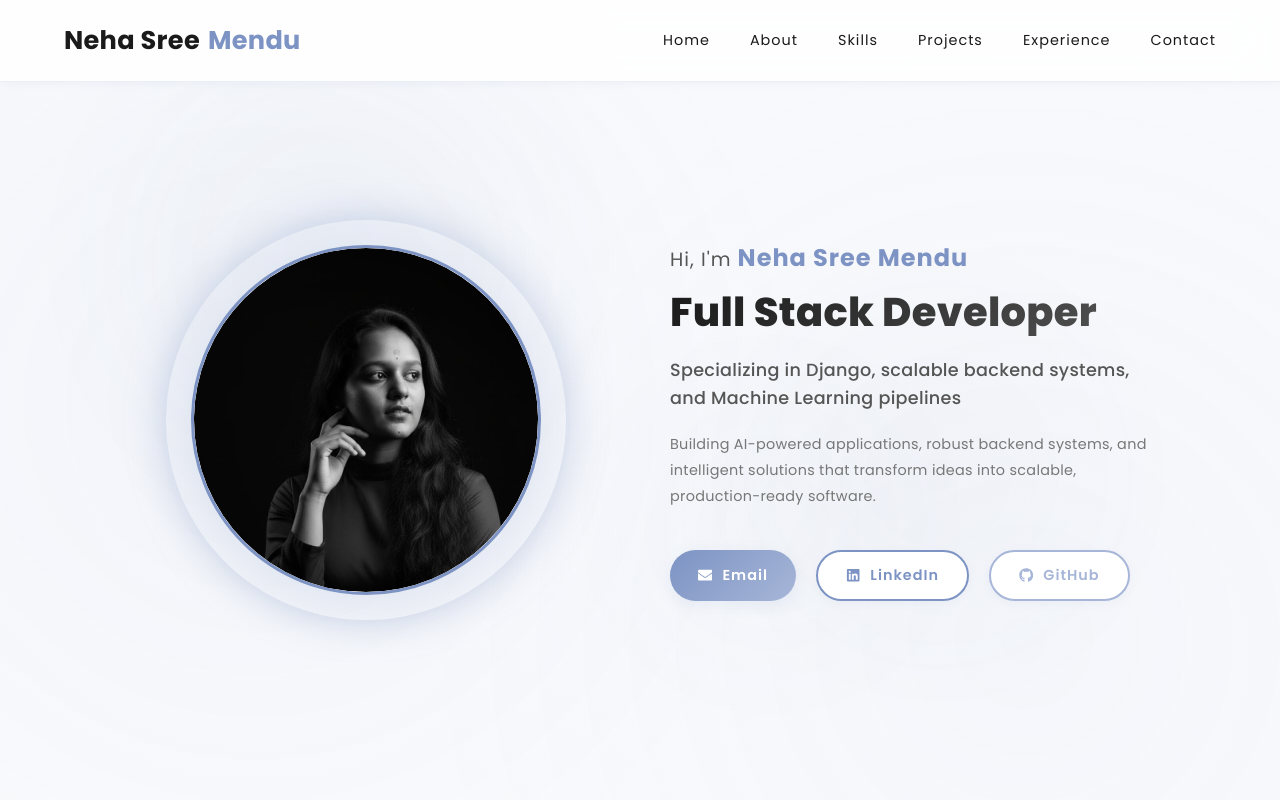
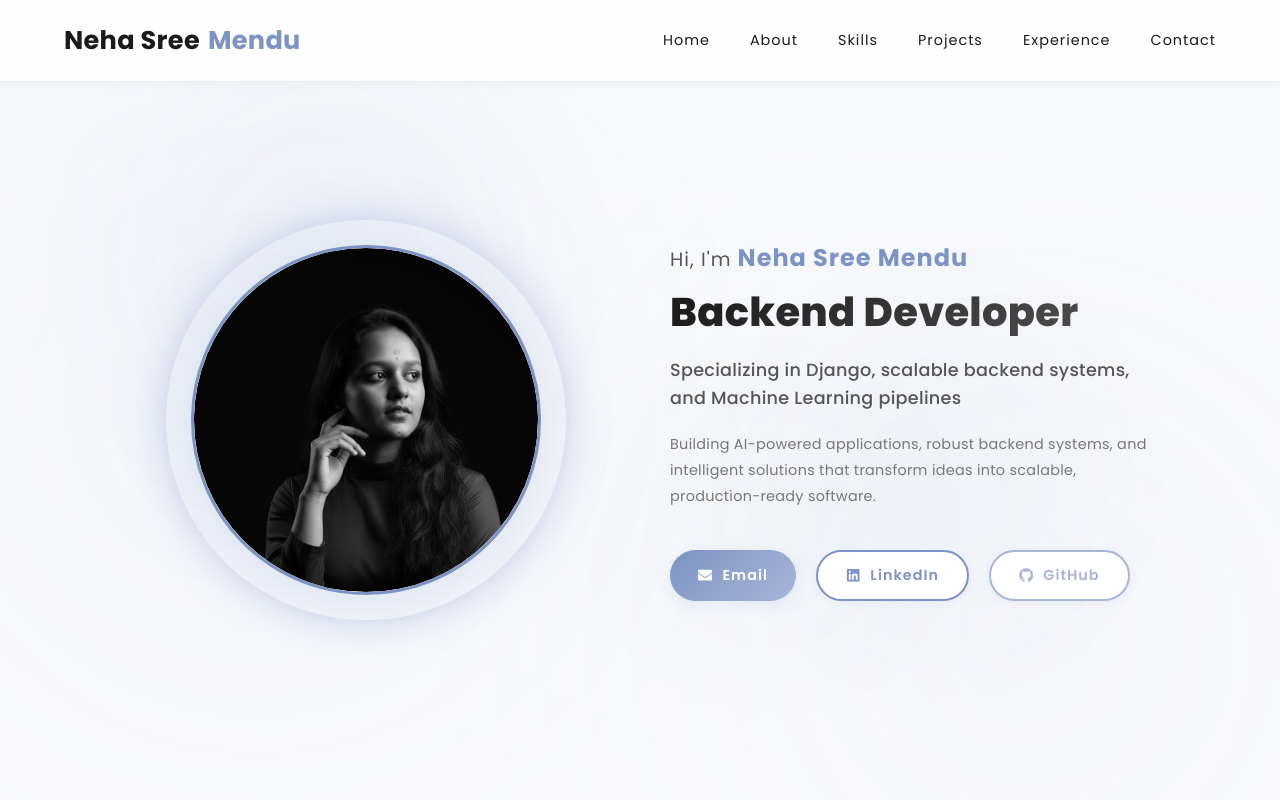
Before and after one commit to nehasree25/Neha-portfolio, a React (Create React App) app: page / in a window 1280 px wide. Shown: the top 800 px of the page. Built offline with nearby package versions, Linux system fonts and the light colour scheme; the HTML template or start-up script is replaced by a standard one.

Commit message:
updated role

```diff
--- a/src/components/Hero.js
+++ b/src/components/Hero.js
@@ -22,7 +22,7 @@ const Hero = () => {
 
         <div className="hero-text">
           <h1 className="hero-greeting">Hi, I'm <span className="hero-name">Neha Sree Mendu</span></h1>
-          <h2 className="hero-title">Full Stack Developer</h2>
+          <h2 className="hero-title">Backend Developer</h2>
           <p className="hero-subtitle">
             Specializing in Django, scalable backend systems, and Machine Learning pipelines
           </p>
```
